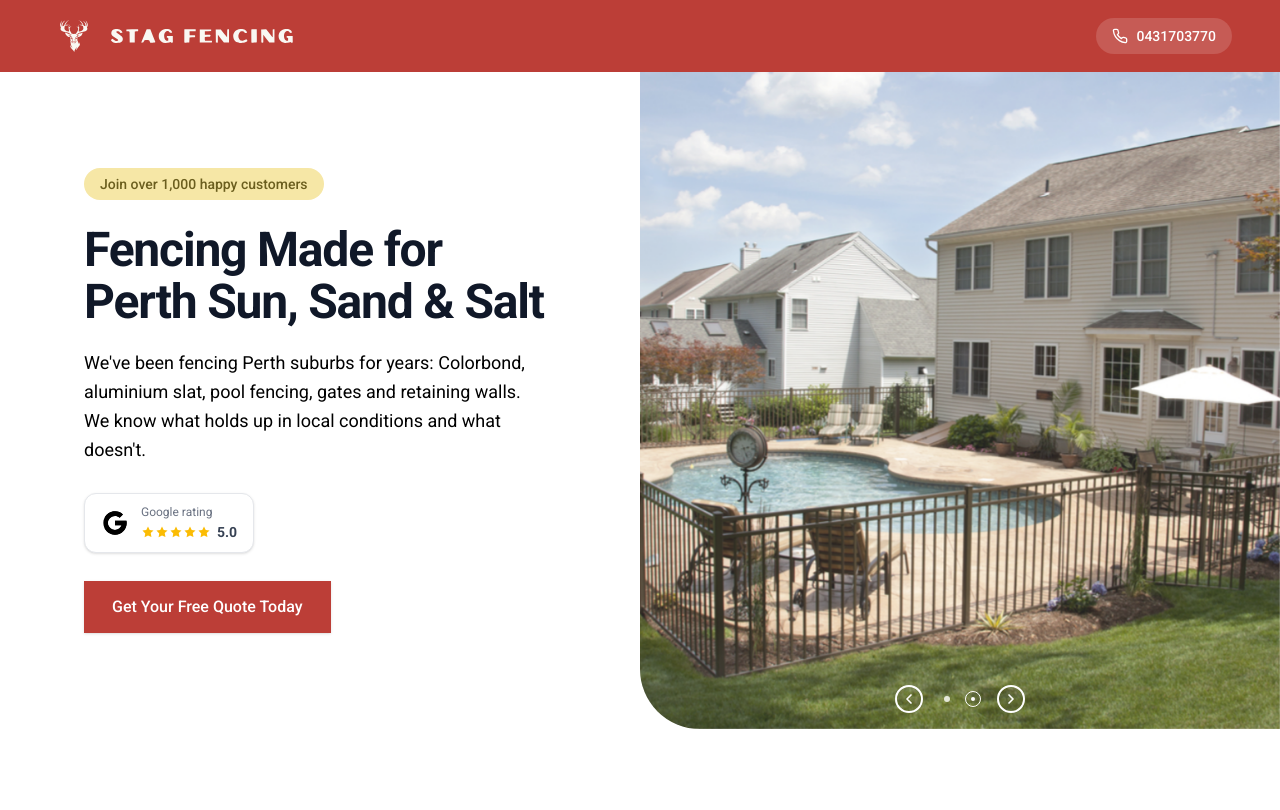
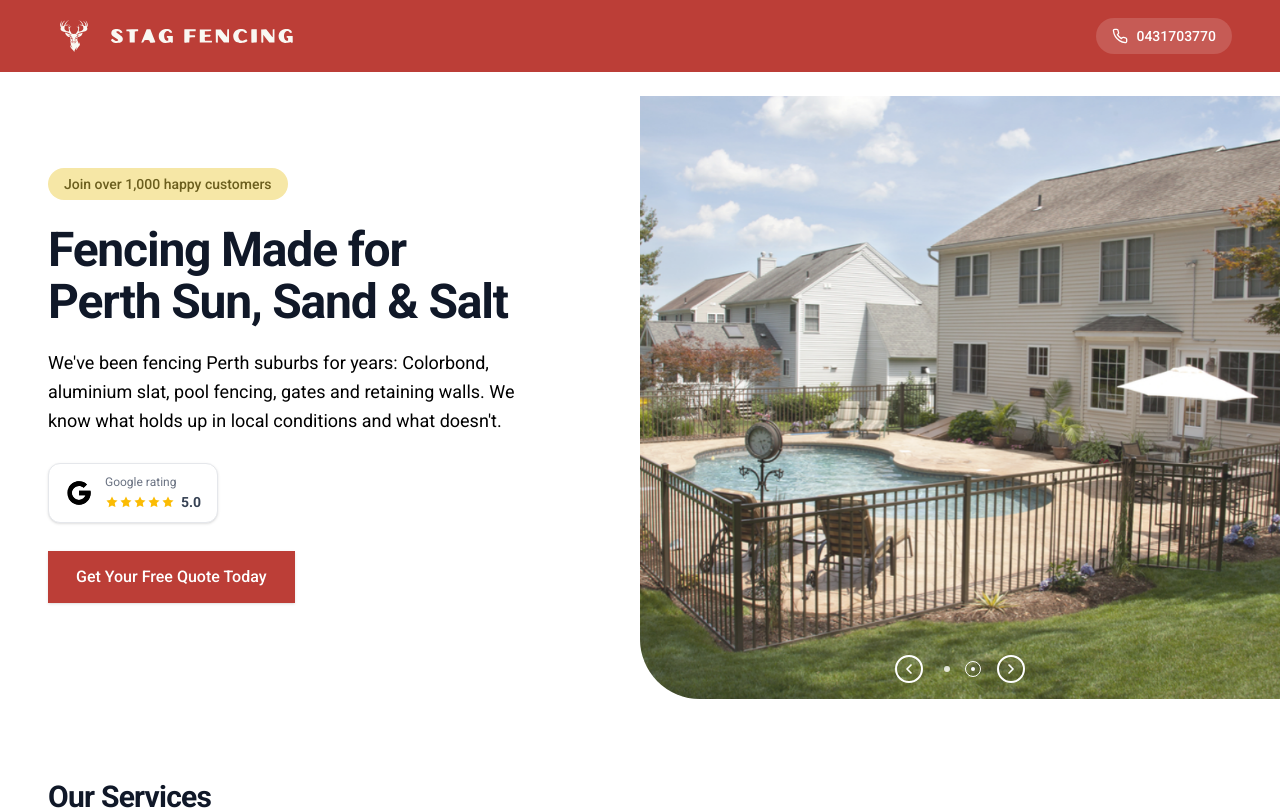
Before and after one commit to laladwesh/tas, a Next.js app: page / in a window 1280 px wide. Shown: the top 810 px of the page. Built offline with nearby package versions, Linux system fonts and the light colour scheme.

Commit message:
Refactor HeroSection layout for improved responsiveness and update QuoteSection to include scroll behavior

```diff
--- a/app/_components/HeroSection.tsx
+++ b/app/_components/HeroSection.tsx
@@ -15,10 +15,10 @@ const AUTOPLAY_MS = 6000;
 export default function HeroSection() {
   return (
     <section className="relative w-full overflow-hidden bg-white">
-      <div className="grid grid-cols-1 lg:grid-cols-2">
-        {/* ---------------- Left: copy ---------------- */}
-        <div className="flex items-center justify-center lg:justify-end pr-0 lg:pr-12">
-          <div className="w-full max-w-[540px] px-5 py-12 sm:px-8 lg:py-24 lg:pr-12">
+      {/* Copy — shares the same centered container (and left edge) as the
+          other sections, e.g. "Our Services". */}
+      <div className="mx-auto max-w-7xl px-5 sm:px-8 lg:px-12">
+        <div className="py-12 lg:w-1/2 lg:py-24 lg:pr-10">
           {/* Badge */}
           <span className="inline-block rounded-full bg-badge px-4 py-1.5 text-sm font-medium text-badge-text">
             Join over 1,000 happy customers
@@ -45,7 +45,7 @@ export default function HeroSection() {
           <div className="mt-7">
             <a
               href="#quote"
-                className="inline-flex items-center justify-center  bg-brand px-7 py-3.5 text-base font-medium text-white shadow-sm transition-colors hover:bg-brand-dark"
+              className="inline-flex items-center justify-center bg-brand px-7 py-3.5 text-base font-medium text-white shadow-sm transition-colors hover:bg-brand-dark"
             >
               Get Your Free Quote Today
             </a>
@@ -53,7 +53,9 @@ export default function HeroSection() {
         </div>
       </div>
 
-        {/* ---------------- Right: image carousel ---------------- */}
+      {/* Image carousel — stacks under the copy on mobile; on desktop it fills
+          the right half and bleeds to the right edge of the screen. */}
+      <div className="relative h-[340px] w-full sm:h-[440px] lg:absolute lg:inset-y-0 lg:right-0 lg:h-full lg:w-1/2">
         <HeroCarousel />
       </div>
     </section>
@@ -98,8 +100,8 @@ function HeroCarousel() {
   }, [count]);
 
   return (
-    <div className="relative min-h-[320px] w-full  sm:min-h-[420px]  lg:min-h-[560px] ">
-      <div className="relative h-full min-h-[inherit] w-full overflow-hidden rounded-bl-[44px] lg:rounded-bl-[60px]">
+    <div className="relative h-full w-full pt-4 lg:pt-6">
+      <div className="relative h-full w-full overflow-hidden rounded-bl-[44px] lg:rounded-bl-[60px]">
         {heroImages.map((img, i) => (
           <Image
             key={i}
--- a/app/_components/QuoteSection.tsx
+++ b/app/_components/QuoteSection.tsx
@@ -25,7 +25,7 @@ export default function QuoteSection() {
   );
 
   return (
-    <section className="w-full bg-white py-14 lg:py-20">
+    <section id="quote" className="w-full scroll-mt-20 bg-white py-14 lg:py-20">
       <div className="mx-auto max-w-7xl px-5 sm:px-8 lg:px-12">
         <div className="grid grid-cols-1 gap-10 lg:grid-cols-2 lg:gap-16">
           {/* Left: copy */}
--- a/app/layout.tsx
+++ b/app/layout.tsx
@@ -19,7 +19,7 @@ export default function RootLayout({
   children,
 }: Readonly<{ children: React.ReactNode }>) {
   return (
-    <html lang="en">
+    <html lang="en" className="scroll-smooth">
       <body className={`${roboto.variable} antialiased`}>{children}</body>
     </html>
   );
--- a/components/Navbar.tsx
+++ b/components/Navbar.tsx
@@ -6,7 +6,7 @@ const PHONE_HREF = "tel:0431703770";
 export default function Navbar() {
   return (
     <header className="w-full bg-brand text-white">
-      <div className="mx-auto flex h-18 max-w-7xl items-center justify-between px-5 sm:px-8 lg:px-12">
+      <div className="flex h-18 w-full items-center justify-between px-5 sm:px-8 lg:px-12">
         {/* Logo */}
         <a href="/" className="flex items-center gap-2.5 sm:gap-3">
           <StagLogo className="h-9 w-auto shrink-0 sm:h-11" />
```
Lines whose indentation alone changed are shown as unchanged.
